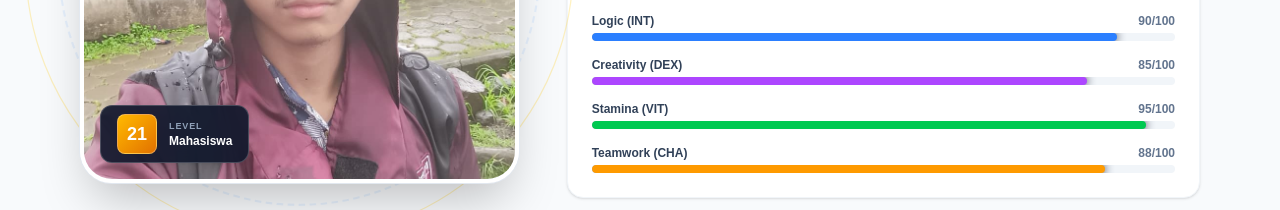
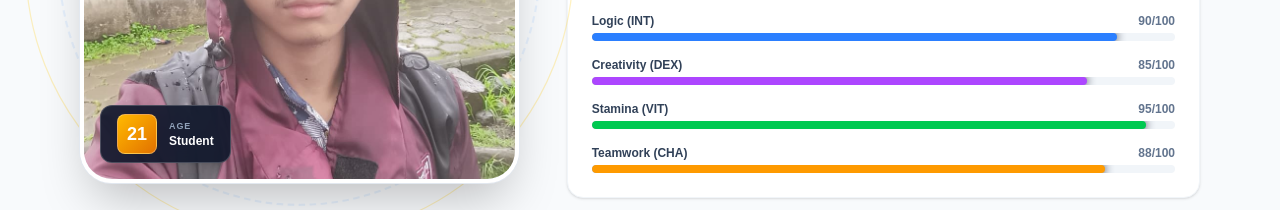
Before and after one commit to RigiYS/portfolio-v2, a React (Vite) app: page / in a window 1280 px wide. Shown: the part 1400-1610 px from the top of the page. Built offline with nearby package versions, Linux system fonts and the light colour scheme.

Commit message:
edit about.tsx

```diff
--- a/src/components/About.tsx
+++ b/src/components/About.tsx
@@ -59,10 +59,10 @@ export const About = () => {
                 </div>
                 <div className="flex flex-col">
                   <span className="text-[9px] font-bold text-slate-400 uppercase tracking-widest">
-                    Level
+                    Age
                   </span>
                   <span className="text-xs font-bold font-heading">
-                    Mahasiswa
+                    Student
                   </span>
                 </div>
               </div>
```
